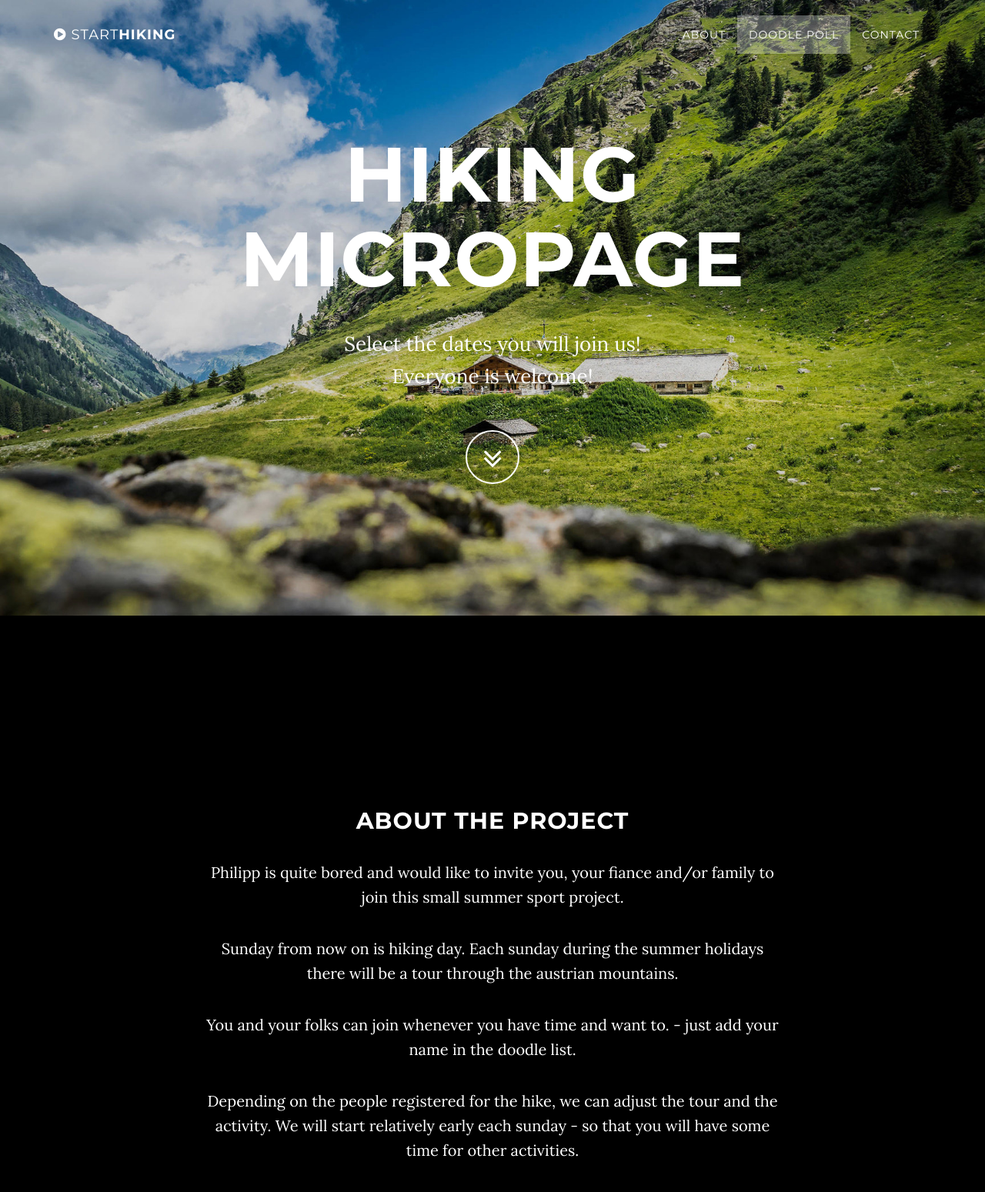
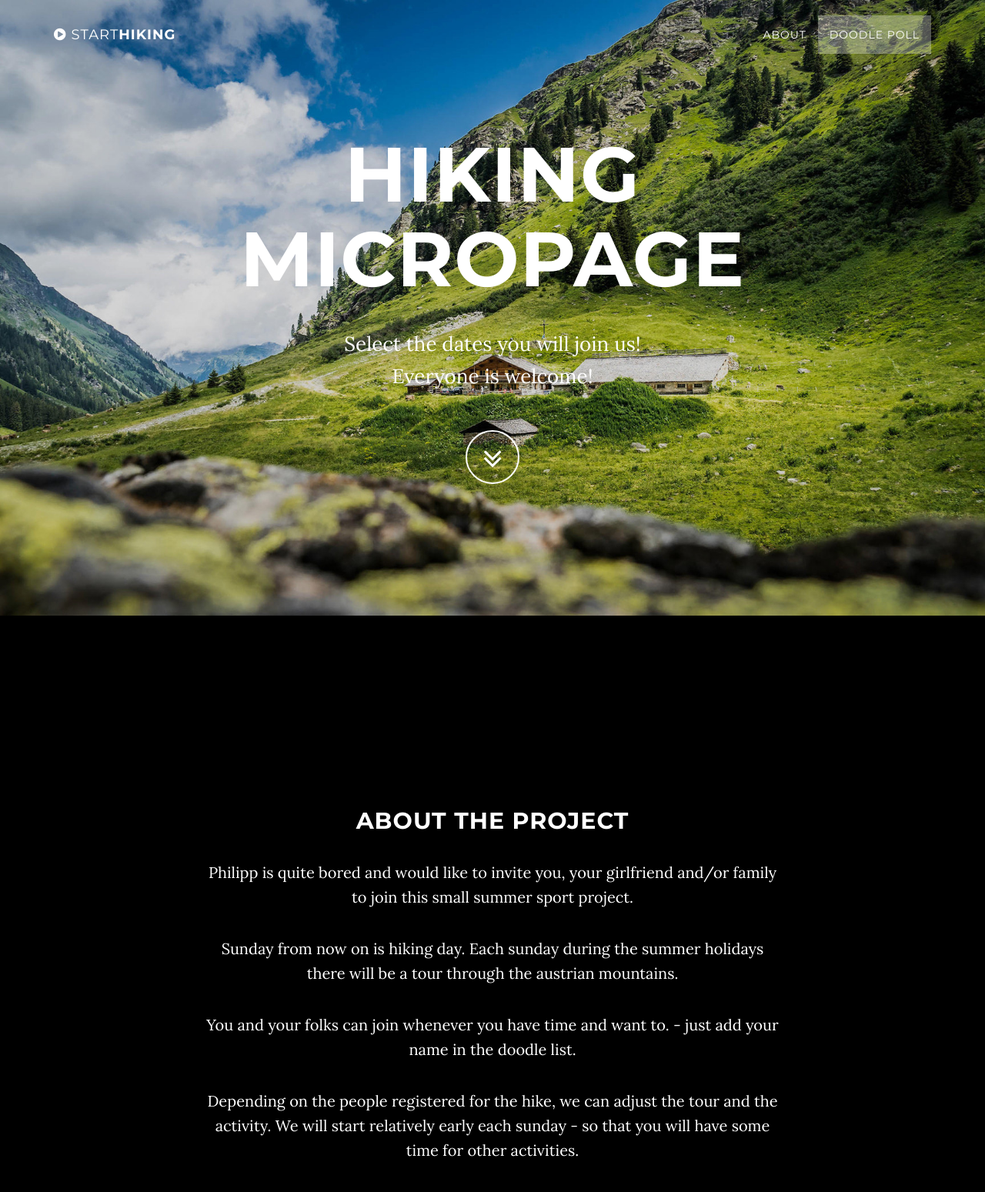
Before and after one commit to philinder/hikingMicropage, a website: page index.html in a window 1280 px wide. Shown: the top 1549 px of the page at 77% size. Drawn offline with nearby package versions, Linux system fonts and the light colour scheme.

Commit message:
menu and grammar fixes

```diff
--- a/index.html
+++ b/index.html
@@ -58,9 +58,6 @@
                     <li>
                         <a class="page-scroll" href="#download">Doodle Poll</a>
                     </li>
-                    <li>
-                        <a class="page-scroll" href="#contact">Contact</a>
-                    </li>
                 </ul>
             </div>
             <!-- /.navbar-collapse -->
@@ -91,7 +88,7 @@
         <div class="row">
             <div class="col-lg-8 col-lg-offset-2">
                 <h2>About the Project</h2>
-                <p>Philipp is quite bored and would like to invite you, your fiance and/or family to join this small summer sport project.</p>
+                <p>Philipp is quite bored and would like to invite you, your girlfriend and/or family to join this small summer sport project.</p>
                 <p>Sunday from now on is hiking day. Each sunday during the summer holidays there will be a tour through the austrian mountains.</p>
                 <p>You and your folks can join whenever you have time and want to. - just add your name in the doodle list.</p>
                 <p>Depending on the people registered for the hike, we can adjust the tour and the activity. We will start relatively early each sunday - so that you will have some time for other activities.</p>
```
